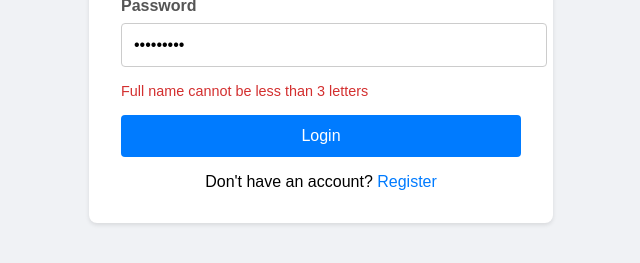
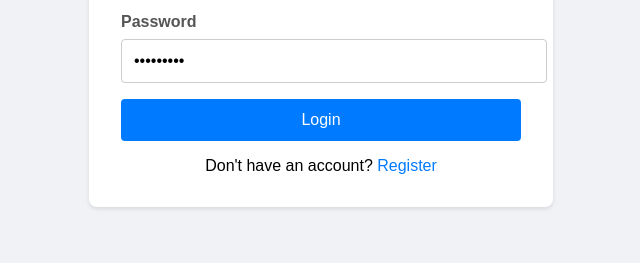
Before and after one commit to anas-dev000/Shoply-Pure-JS-CSS-HTML, a plain HTML site: page Pages/login.html in a window 1280 px wide. Both pictures are taken after typing "name@example.com", "Sample123" into the empty fields and a click on the button "Login". Shown: the part 383-646 px from the top of the page, without its empty margins (319-959 px from the left). Drawn offline with Linux system fonts and the light colour scheme; no server answers.

Commit message:
Fix: register form and validation updates

```diff
--- a/scripts/auth.js
+++ b/scripts/auth.js
@@ -1,11 +1,10 @@
-
 import { db } from "./firebase-config.js";
 import {
   ref,
   set,
   get,
 } from "https://www.gstatic.com/firebasejs/10.12.2/firebase-database.js";
-import { validateUser } from "../utils/validation.js";
+import { validateUser, validateLogin } from "../utils/validation.js";
 
 function showError(msg) {
   const errorDiv = document.getElementById("errorMessage");
@@ -16,8 +15,6 @@ function showError(msg) {
     console.error("Error div not found");
   }
 }
-
-
 
 function saveUser(userData) {
   localStorage.setItem("user", JSON.stringify(userData));
@@ -38,12 +35,11 @@ if (registerNameInput) {
   });
 }
 
-
 const registerForm = document.getElementById("registerForm");
 if (registerForm) {
   registerForm.addEventListener("submit", async (e) => {
     e.preventDefault();
-    const errorDiv = document.getElementById("errorMessage"); //ADD
+    const errorDiv = document.getElementById("errorMessage");
     if (errorDiv) errorDiv.classList.remove("show"); // Clear previous errors
     const name = document.getElementById("registerName").value.trim();
     const email = document.getElementById("registerEmail").value.trim();
@@ -54,12 +50,12 @@ if (registerForm) {
     if (error) return showError(error);
     const userId = email.replace(".", "_");
     try {
-      const userRef = ref(db, `users/${userId}`);
+      const userRef = ref(db,` users/${userId}`);
       const snapshot = await get(userRef);
       if (snapshot.exists()) return showError("This email is already registered");
       await set(userRef, userData);
       saveUser(userData);
-  window.location.href = "../Pages/login.html";
+      window.location.href = "../Pages/login.html";
     } catch (err) {
       showError("Registration failed. Please try again.");
       console.error(err);
@@ -67,24 +63,17 @@ if (registerForm) {
   });
 }
 
-
-
 const loginForm = document.getElementById("loginForm");
 if (loginForm) {
   loginForm.addEventListener("submit", async (e) => {
     e.preventDefault();
-    const errorDiv = document.getElementById("errorMessage");//ADD
+    const errorDiv = document.getElementById("errorMessage");
     if (errorDiv) errorDiv.classList.remove("show"); // Clear previous errors
     const email = document.getElementById("loginEmail").value.trim();
     const password = document.getElementById("loginPassword").value;
-    const userData = { name: "", email, password, role: "" };
-    const error = validateUser(userData);
-    if (
-      error &&
-      error !== "Full name cannot be empty" &&
-      error !== "Please select a valid role (Admin or Customer)"
-    )
-      return showError(error);
+    const userData = { email, password };
+    const error = validateLogin(userData);
+    if (error) return showError(error);
     const userId = email.replace(".", "_");
     try {
       const userRef = ref(db, `users/${userId}`);
@@ -102,8 +91,6 @@ if (loginForm) {
   });
 }
 
-
-
 export function logout() {
   localStorage.removeItem("user");
   localStorage.removeItem("cart");
--- a/utils/validation.js
+++ b/utils/validation.js
@@ -33,3 +33,11 @@ export function validateUser({ name, email, password, role }) {
     return "Please select a valid role (Admin or Customer)";
   return "";
 }
+
+export function validateLogin({ email, password }) {
+  if (!email || !/^[^\s@]+@[^\s@]+\.[^\s@]+$/.test(email))
+    return "Please enter a valid email address";
+  if (!password || password.length < 6)
+    return "Password must be at least 6 characters long";
+  return "";
+}
```
Also changed, not shown: Pages/register.html (+0 -2 lines).
